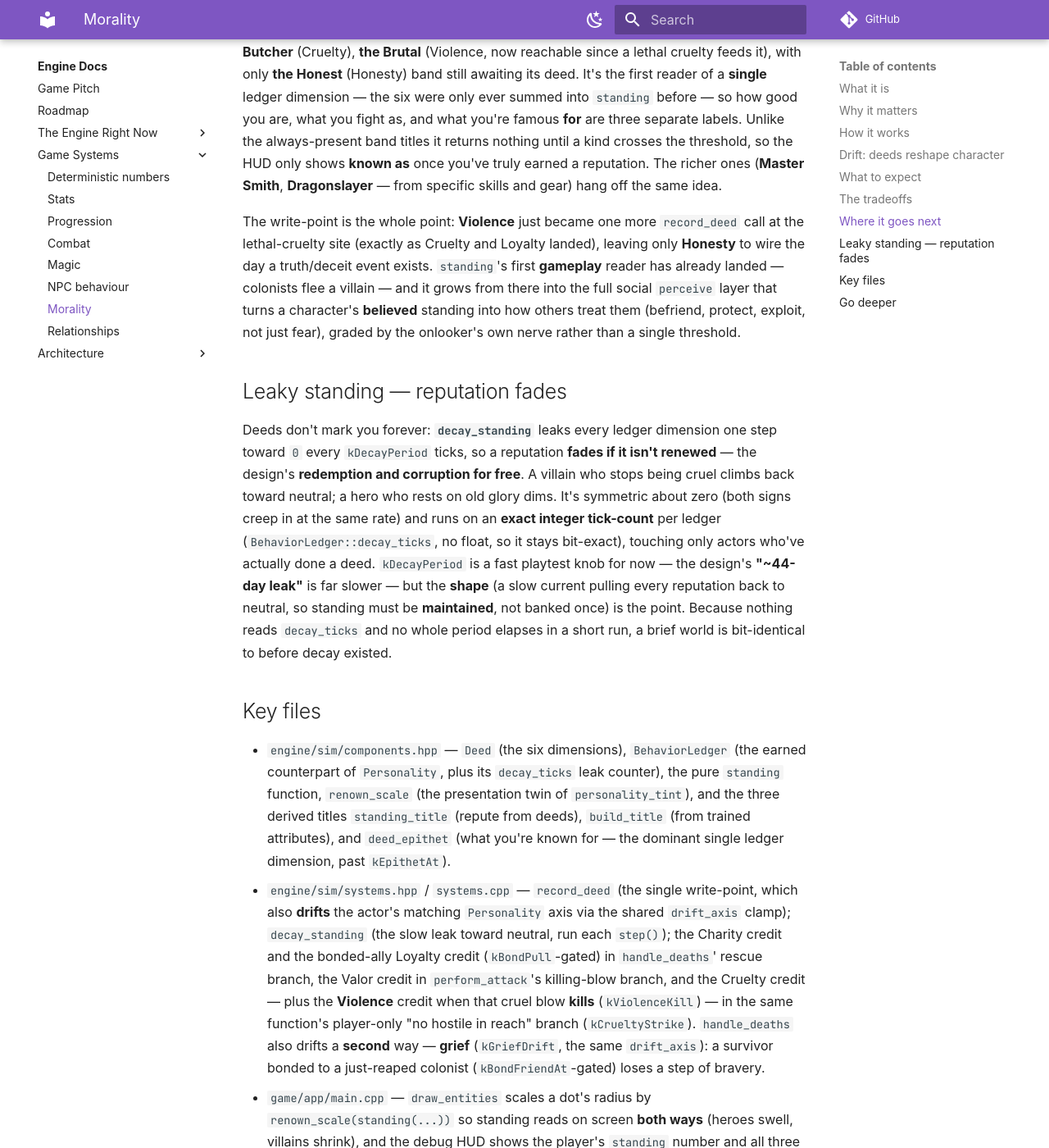
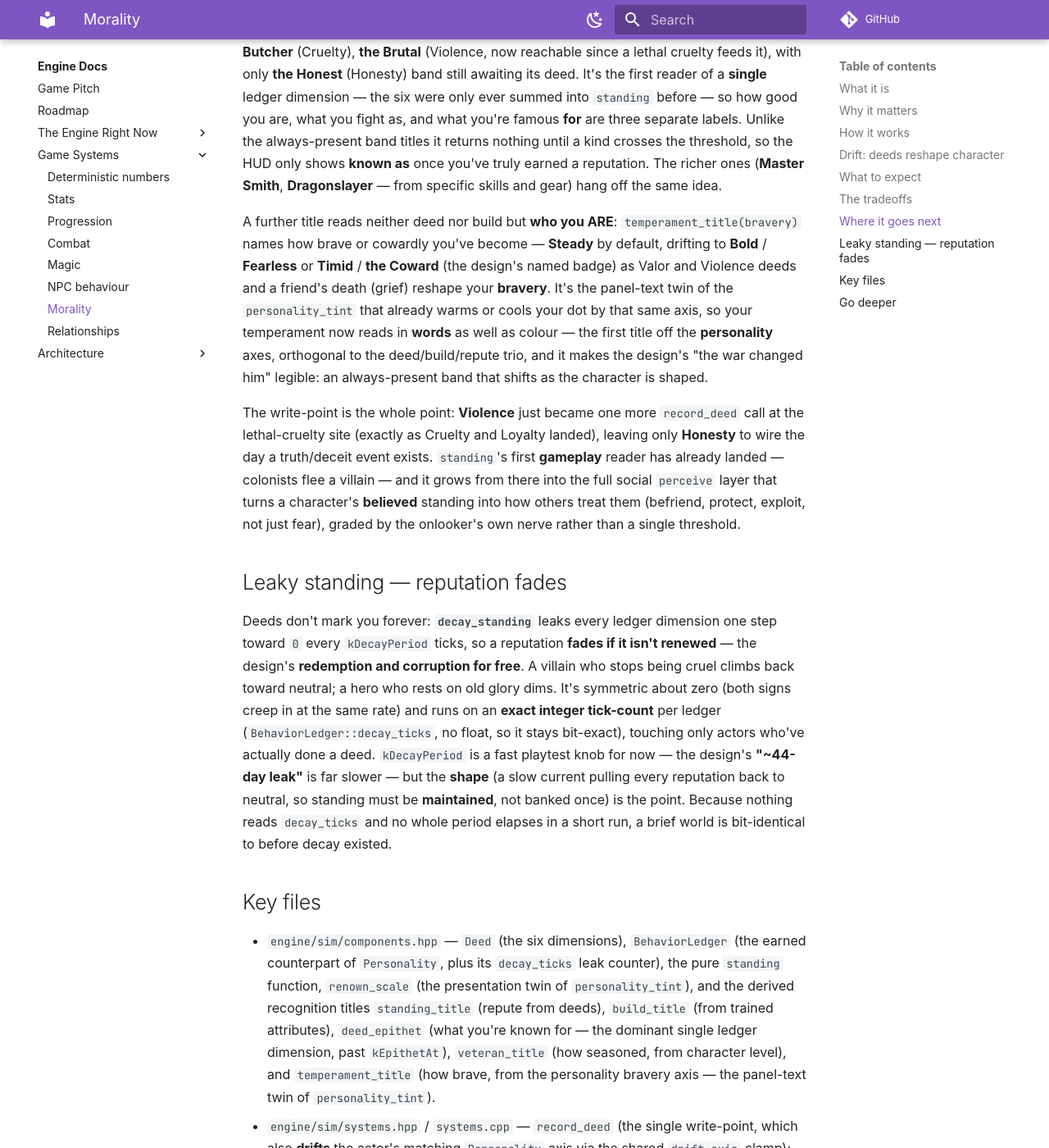
Before and after one commit to IsItJeff/game-engine, an MkDocs documentation site: the page built from docs/engine/morality.md, in a window 1280 px wide and 1400 px high, scrolled down 6131 px. Shown: the whole window at 82% size. Built offline with MkDocs 1.6.1 and Material for MkDocs 9.7.7, drawn with Linux system fonts in a browser that asks for light colours; some web fonts are replaced; comment, search, counter and statistics services are not loaded; some of the changed text lies outside the part shown.

Commit message:
temperament_title: the design's "the Coward", the fifth derived title (#211)
The design's title list names "the Coward" alongside the built "the
Butcher"/"Master Smith", and bravery is the most behaviourally-loaded
personality axis -- drifted by every Valor/Violence deed AND by a friend's
death (grief) -- yet it surfaced only as a field tint, never a panel
title. temperament_title closes that gap.

A pure const char* band query over the bravery axis: the Coward / Timid /
Steady / Bold / Fearless (symmetric bands at +-20/+-60), the panel-text
twin of personality_tint and the fifth derived recognition beside
standing/build/epithet/veteran. Wired into the debug HUD via
try_get<Personality>(player).

Design-faithful: "the Coward" is a named design badge; bravery is the
right axis (the field itself reads [-100 coward .. +100 brave]).
Bit-identical: nothing in the sim reads it (HUD-only, pure query) -- zero
determinism/replay impact; a fresh player reads "Steady" and drifts as
deeds/grief reshape it.

TDD (+11 assertions): the band spec pins EVERY edge (both sides of +-20
and +-60, the axis extremes +-100, and neutral 0); the <= -60 check
precedes <= -20 so -60 routes to "the Coward". Docs: morality.md gains
the personality-axis title + the updated title-family summary lines.

Co-authored-by: Claude Opus 4.8 (1M context) <noreply@anthropic.com>

```diff
--- a/docs/engine/morality.md
+++ b/docs/engine/morality.md
@@ -232,6 +232,14 @@ are three separate labels. Unlike the always-present band titles it returns noth
 crosses the threshold, so the HUD only shows *known as* once you've truly earned a reputation. The
 richer ones (*Master Smith*, *Dragonslayer* — from specific skills and gear) hang off the same idea.
 
+A further title reads neither deed nor build but **who you ARE**: `temperament_title(bravery)` names how
+brave or cowardly you've become — *Steady* by default, drifting to *Bold* / *Fearless* or *Timid* /
+*the Coward* (the design's named badge) as Valor and Violence deeds and a friend's death (grief)
+reshape your **bravery**. It's the panel-text twin of the `personality_tint` that already warms or
+cools your dot by that same axis, so your temperament now reads in *words* as well as colour — the
+first title off the **personality** axes, orthogonal to the deed/build/repute trio, and it makes the
+design's "the war changed him" legible: an always-present band that shifts as the character is shaped.
+
 The write-point is the whole point: **Violence** just became one more `record_deed` call at the
 lethal-cruelty site (exactly as Cruelty and Loyalty landed), leaving only **Honesty** to wire the day
 a truth/deceit event exists. `standing`'s
@@ -257,9 +265,11 @@ bit-identical to before decay existed.
 
 - `engine/sim/components.hpp` — `Deed` (the six dimensions), `BehaviorLedger` (the
   earned counterpart of `Personality`, plus its `decay_ticks` leak counter), the pure `standing`
-  function, `renown_scale` (the presentation twin of `personality_tint`), and the three derived titles
-  `standing_title` (repute from deeds), `build_title` (from trained attributes), and `deed_epithet`
-  (what you're known for — the dominant single ledger dimension, past `kEpithetAt`).
+  function, `renown_scale` (the presentation twin of `personality_tint`), and the derived recognition
+  titles `standing_title` (repute from deeds), `build_title` (from trained attributes), `deed_epithet`
+  (what you're known for — the dominant single ledger dimension, past `kEpithetAt`), `veteran_title`
+  (how seasoned, from character level), and `temperament_title` (how brave, from the personality
+  bravery axis — the panel-text twin of `personality_tint`).
 - `engine/sim/systems.hpp` / `systems.cpp` — `record_deed` (the single write-point,
   which also **drifts** the actor's matching `Personality` axis via the shared `drift_axis` clamp);
   `decay_standing` (the slow leak toward neutral, run each `step()`); the Charity credit and the
@@ -271,8 +281,9 @@ bit-identical to before decay existed.
   a just-reaped colonist (`kBondFriendAt`-gated) loses a step of bravery.
 - `game/app/main.cpp` — `draw_entities` scales a dot's radius by `renown_scale(standing(...))`
   so standing reads on screen *both ways* (heroes swell, villains shrink), and the debug HUD
-  shows the player's `standing` number and all three titles (`standing_title`, `build_title`, and
-  the `known as` epithet, shown only once a deed kind crosses `kEpithetAt`).
+  shows the player's `standing` number and its titles (`veteran_title` as *rank*, `standing_title`,
+  `build_title`, `temperament_title`, and the `known as` epithet, shown only once a deed kind crosses
+  `kEpithetAt`).
 - `tests/sim/test_simulation.cpp` — the funnel + signed formula, the wired deeds with
   player==NPC parity, the lazy no-deed-no-ledger path, `renown_scale`, and `deed_epithet` (threshold,
   dominant-dimension pick, and the fixed tie order).
```
Also changed, not shown: 3 other files.
